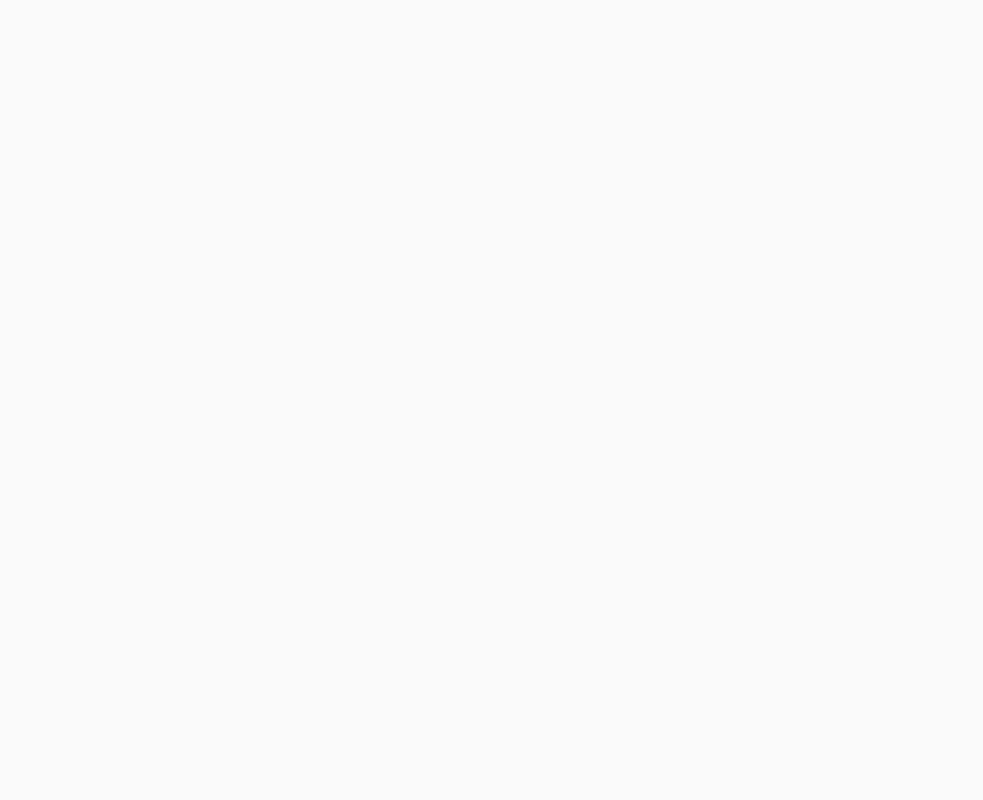
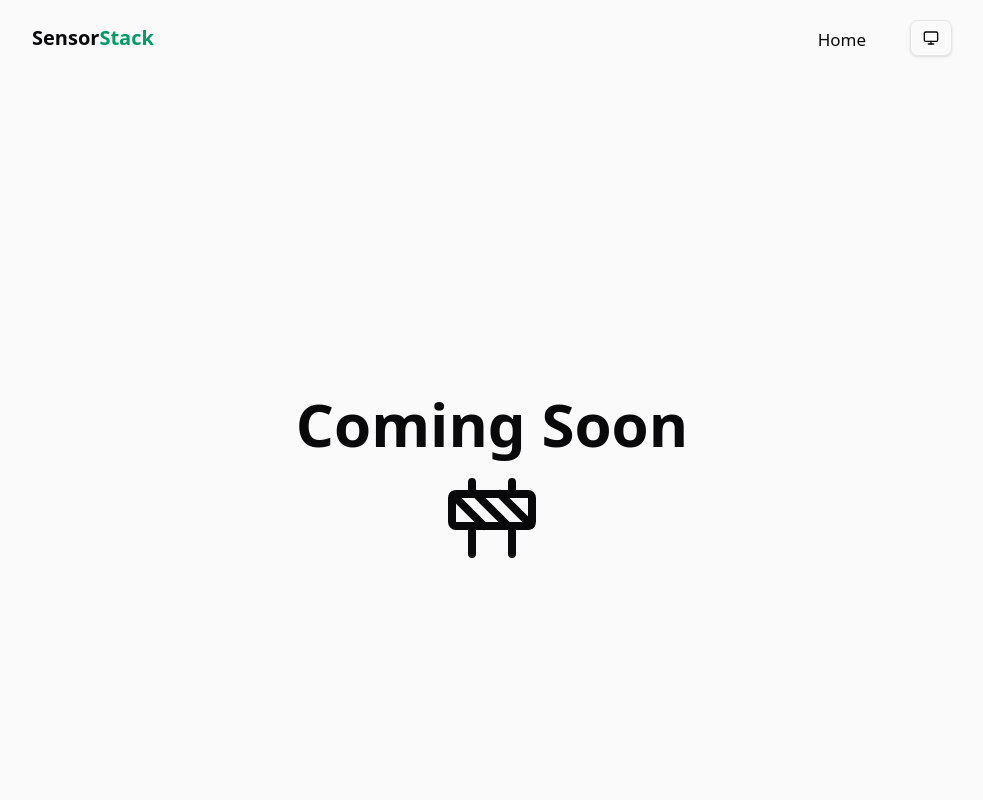
Before and after one commit to nyzss/sensorstack, a React (Vite) app: page /about in a window 1280 px wide. Before the commit this address had no page. Shown: the top 800 px of the page, without its empty margins (148-1131 px from the left). Built offline with nearby package versions, Linux system fonts and the light colour scheme.

Commit message:
feat: wip about page

```diff
--- a/src/components/hero.tsx
+++ b/src/components/hero.tsx
@@ -29,9 +29,7 @@ export default function Hero() {
                                 <div className="relative p-2 sm:border sm:border-gray-400 group sm:rounded-xl sm:focus-within:ring-1 sm:focus-within:ring-gray-900 sm:focus-within:border-gray-900">
                                     <input
                                         type="email"
-                                        name=""
-                                        id=""
-                                        placeholder="Enter email address"
+                                        placeholder="Enter your email address"
                                         className="block w-full px-3 py-2 text-foreground placeholder-foreground bg-transparent border border-accent-foreground outline-none focus:border-background focus:ring-1 focus:ring-background rounded-xl sm:border-none sm:focus:ring-0 sm:focus:border-transparent"
                                     />
                                     <div className="mt-4 sm:mt-0 sm:absolute sm:inset-y-0 sm:right-0 sm:flex sm:items-center sm:pr-2">
--- a/src/components/layout.tsx
+++ b/src/components/layout.tsx
@@ -36,7 +36,7 @@ export default function Layout() {
                             >
                                 Home
                             </Link>
-                            <Link
+                            {/* <Link
                                 to={"/about"}
                                 className={buttonVariants({
                                     variant: "ghost",
@@ -45,7 +45,7 @@ export default function Layout() {
                                 })}
                             >
                                 About
-                            </Link>
+                            </Link> */}
 
                             <ThemeSelect />
                         </div>
@@ -70,14 +70,14 @@ export default function Layout() {
                                     >
                                         Home
                                     </Link>
-                                    <Link
+                                    {/* <Link
                                         to={"/about"}
                                         className={buttonVariants({
                                             variant: "link",
                                         })}
                                     >
                                         About
-                                    </Link>
+                                    </Link> */}
                                 </div>
                             </CollapsibleContent>
                         </Collapsible>
--- a/src/main.tsx
+++ b/src/main.tsx
@@ -5,6 +5,7 @@ import { BrowserRouter, Route, Routes } from "react-router";
 import Home from "./pages/home.tsx";
 import Layout from "./components/layout.tsx";
 import { ThemeProvider } from "next-themes";
+import About from "./pages/about.tsx";
 
 createRoot(document.getElementById("root")!).render(
     <StrictMode>
@@ -13,6 +14,7 @@ createRoot(document.getElementById("root")!).render(
                 <Routes>
                     <Route element={<Layout />}>
                         <Route path="/" element={<Home />} />
+                        <Route path="about" element={<About />} />
                     </Route>
                 </Routes>
             </BrowserRouter>
--- /dev/null
+++ b/src/pages/about.tsx
@@ -0,0 +1,10 @@
+import { Construction } from "lucide-react";
+
+export default function About() {
+    return (
+        <div className="flex flex-col w-full h-screen justify-center items-center space-y-4">
+            <h1 className="text-6xl font-extrabold">Coming Soon</h1>
+            <Construction size={96} />
+        </div>
+    );
+}
```
